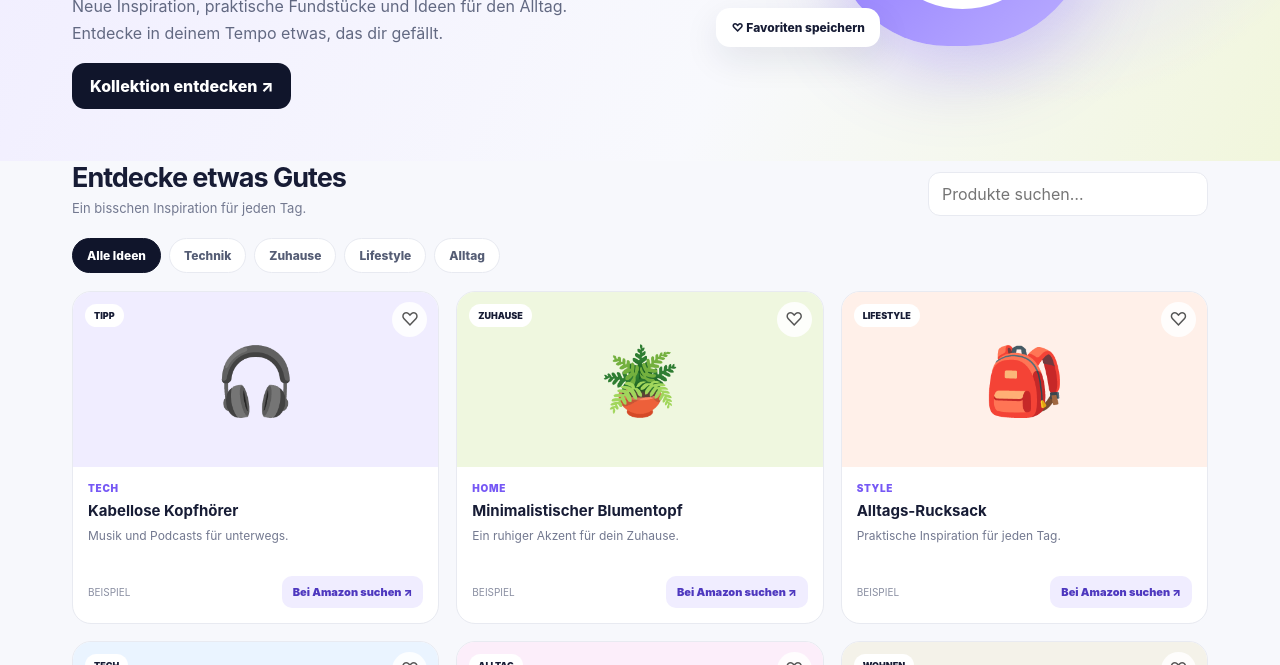
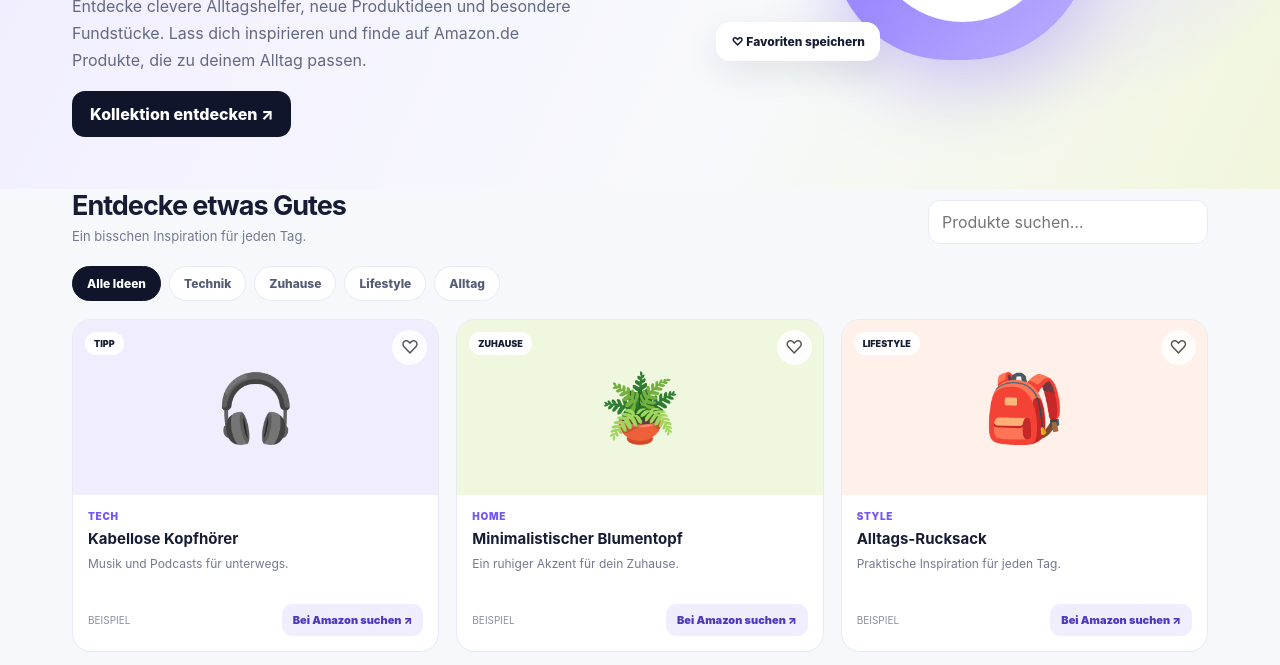
Before and after one commit to fredkfd-lang/MarktBeropp, a plain HTML site: page index.html in a window 1280 px wide. Shown: the part 435-1100 px from the top of the page. Drawn offline with Linux system fonts and the light colour scheme.

Commit message:
Improve hero copy with Amazon product discovery message

```diff
--- a/index.html
+++ b/index.html
@@ -36,9 +36,9 @@ const products=[
 {id:6,cat:"home",emoji:"💡",visual:"c6",tag:"WOHNEN",term:"dekorative Tischleuchte",name:{de:"Dekorative Tischleuchte",en:"Decorative table lamp",fr:"Lampe de table décorative"},desc:{de:"Sanftes Licht und gemütliche Atmosphäre.",en:"Soft light and a cosy atmosphere.",fr:"Une lumière douce et une ambiance cosy."}}
 ];
 const copy={
-de:{eyebrow:"ENTDECKEN, WAS INSPIRIERT",headline:"Finde dein<br>nächstes Lieblingsstück.",intro:"Neue Inspiration, praktische Fundstücke und Ideen für den Alltag. Entdecke in deinem Tempo etwas, das dir gefällt.",explore:"Kollektion entdecken ↗",title:"Entdecke etwas Gutes",sub:"Ein bisschen Inspiration für jeden Tag.",search:"Produkte suchen…",all:"Alle Ideen",tech:"Technik",home:"Zuhause",style:"Lifestyle",every:"Alltag",noticeTitle:"Transparenz ist wichtig.",noticeText:"Dies ist eine Produktentdeckungs-Demo. Die gezeigten Produktnamen und Beispiele sind Platzhalter, keine Live-Angebote. Die Amazon-Schaltfläche öffnet eine normale Amazon.de-Suche zum jeweiligen Suchbegriff. Es gibt hier keine Affiliate-Verfolgung und keine Kaufabwicklung.",bannerTitle:"Gute Ideen. Gute Fundstücke.",bannerText:"Entdecke Neues und speichere deine Favoriten.",back:"Nach oben ↑",footer:"Unabhängiges Konzept zur Produktentdeckung.",empty:"Keine passenden Produkte gefunden.",save:"Merken",saved:"Gespeichert",amazon:"Bei Amazon suchen",nav1:"Entdecken",nav2:"Kategorien",offersNav:"Angebote",contactNav:"Kontakt",nav3:"Info",wishlist:"Deine Merkliste",none:"Noch keine Favoriten gespeichert."},
-en:{eyebrow:"DISCOVER WHAT INSPIRES",headline:"Find your<br>next favourite thing.",intro:"Fresh inspiration, useful finds and ideas for everyday life. Explore at your own pace and discover something you’ll love.",explore:"Explore the collection ↗",title:"Discover something good",sub:"A little inspiration for your everyday.",search:"Search products…",all:"All finds",tech:"Tech",home:"Home",style:"Lifestyle",every:"Everyday",noticeTitle:"Transparency matters.",noticeText:"This is a product discovery demo. Product names and examples are placeholders, not live offers. The Amazon button opens a regular Amazon.de search for the relevant search term. No affiliate tracking or checkout takes place here.",bannerTitle:"Good finds. Good ideas.",bannerText:"Discover new things and save your favourites.",back:"Back to top ↑",footer:"Independent product discovery concept.",empty:"No matching products found.",save:"Save",saved:"Saved",amazon:"Search on Amazon",nav1:"Discover",nav2:"Categories",offersNav:"Offers",contactNav:"Contact",nav3:"Info",wishlist:"Your wishlist",none:"No favourites saved yet."},
-fr:{eyebrow:"DÉCOUVREZ CE QUI INSPIRE",headline:"Trouvez votre<br>prochain coup de cœur.",intro:"De nouvelles idées, des trouvailles utiles et de l’inspiration au quotidien. Explorez à votre rythme.",explore:"Explorer la collection ↗",title:"Découvrez de belles idées",sub:"Un peu d’inspiration pour chaque jour.",search:"Rechercher des produits…",all:"Toutes les idées",tech:"Tech",home:"Maison",style:"Style",every:"Quotidien",noticeTitle:"La transparence est essentielle.",noticeText:"Ceci est une démo de découverte de produits. Les noms et exemples sont fictifs, pas des offres en direct. Le bouton Amazon ouvre une recherche standard sur Amazon.de. Aucun suivi affilié ni achat n’est effectué ici.",bannerTitle:"De belles idées. De belles trouvailles.",bannerText:"Découvrez et enregistrez vos favoris.",back:"Retour en haut ↑",footer:"Concept indépendant de découverte de produits.",empty:"Aucun produit correspondant.",save:"Enregistrer",saved:"Enregistré",amazon:"Chercher sur Amazon",nav1:"Découvrir",nav2:"Catégories",offersNav:"Offres",contactNav:"Contact",nav3:"Infos",wishlist:"Vos favoris",none:"Aucun favori enregistré."}
+de:{eyebrow:"ENTDECKEN, WAS INSPIRIERT",headline:"Finde dein<br>nächstes Lieblingsstück.",intro:"Entdecke clevere Alltagshelfer, neue Produktideen und besondere Fundstücke. Lass dich inspirieren und finde auf Amazon.de Produkte, die zu deinem Alltag passen.",explore:"Kollektion entdecken ↗",title:"Entdecke etwas Gutes",sub:"Ein bisschen Inspiration für jeden Tag.",search:"Produkte suchen…",all:"Alle Ideen",tech:"Technik",home:"Zuhause",style:"Lifestyle",every:"Alltag",noticeTitle:"Transparenz ist wichtig.",noticeText:"Dies ist eine Produktentdeckungs-Demo. Die gezeigten Produktnamen und Beispiele sind Platzhalter, keine Live-Angebote. Die Amazon-Schaltfläche öffnet eine normale Amazon.de-Suche zum jeweiligen Suchbegriff. Es gibt hier keine Affiliate-Verfolgung und keine Kaufabwicklung.",bannerTitle:"Gute Ideen. Gute Fundstücke.",bannerText:"Entdecke Neues und speichere deine Favoriten.",back:"Nach oben ↑",footer:"Unabhängiges Konzept zur Produktentdeckung.",empty:"Keine passenden Produkte gefunden.",save:"Merken",saved:"Gespeichert",amazon:"Bei Amazon suchen",nav1:"Entdecken",nav2:"Kategorien",offersNav:"Angebote",contactNav:"Kontakt",nav3:"Info",wishlist:"Deine Merkliste",none:"Noch keine Favoriten gespeichert."},
+en:{eyebrow:"DISCOVER WHAT INSPIRES",headline:"Find your<br>next favourite thing.",intro:"Discover clever everyday essentials, fresh product ideas and interesting finds. Get inspired and explore Amazon.de for products that fit your life.",explore:"Explore the collection ↗",title:"Discover something good",sub:"A little inspiration for your everyday.",search:"Search products…",all:"All finds",tech:"Tech",home:"Home",style:"Lifestyle",every:"Everyday",noticeTitle:"Transparency matters.",noticeText:"This is a product discovery demo. Product names and examples are placeholders, not live offers. The Amazon button opens a regular Amazon.de search for the relevant search term. No affiliate tracking or checkout takes place here.",bannerTitle:"Good finds. Good ideas.",bannerText:"Discover new things and save your favourites.",back:"Back to top ↑",footer:"Independent product discovery concept.",empty:"No matching products found.",save:"Save",saved:"Saved",amazon:"Search on Amazon",nav1:"Discover",nav2:"Categories",offersNav:"Offers",contactNav:"Contact",nav3:"Info",wishlist:"Your wishlist",none:"No favourites saved yet."},
+fr:{eyebrow:"DÉCOUVREZ CE QUI INSPIRE",headline:"Trouvez votre<br>prochain coup de cœur.",intro:"Découvrez des accessoires pratiques, des idées originales et de belles trouvailles. Laissez-vous inspirer et explorez Amazon.de pour trouver des produits adaptés à votre quotidien.",explore:"Explorer la collection ↗",title:"Découvrez de belles idées",sub:"Un peu d’inspiration pour chaque jour.",search:"Rechercher des produits…",all:"Toutes les idées",tech:"Tech",home:"Maison",style:"Style",every:"Quotidien",noticeTitle:"La transparence est essentielle.",noticeText:"Ceci est une démo de découverte de produits. Les noms et exemples sont fictifs, pas des offres en direct. Le bouton Amazon ouvre une recherche standard sur Amazon.de. Aucun suivi affilié ni achat n’est effectué ici.",bannerTitle:"De belles idées. De belles trouvailles.",bannerText:"Découvrez et enregistrez vos favoris.",back:"Retour en haut ↑",footer:"Concept indépendant de découverte de produits.",empty:"Aucun produit correspondant.",save:"Enregistrer",saved:"Enregistré",amazon:"Chercher sur Amazon",nav1:"Découvrir",nav2:"Catégories",offersNav:"Offres",contactNav:"Contact",nav3:"Infos",wishlist:"Vos favoris",none:"Aucun favori enregistré."}
 };
 let lang="de",cat="all",wishlistOnly=false,saved=new Set(JSON.parse(localStorage.getItem("beropp-markt-favourites")||"[]"));
 const $=id=>document.getElementById(id);
```
